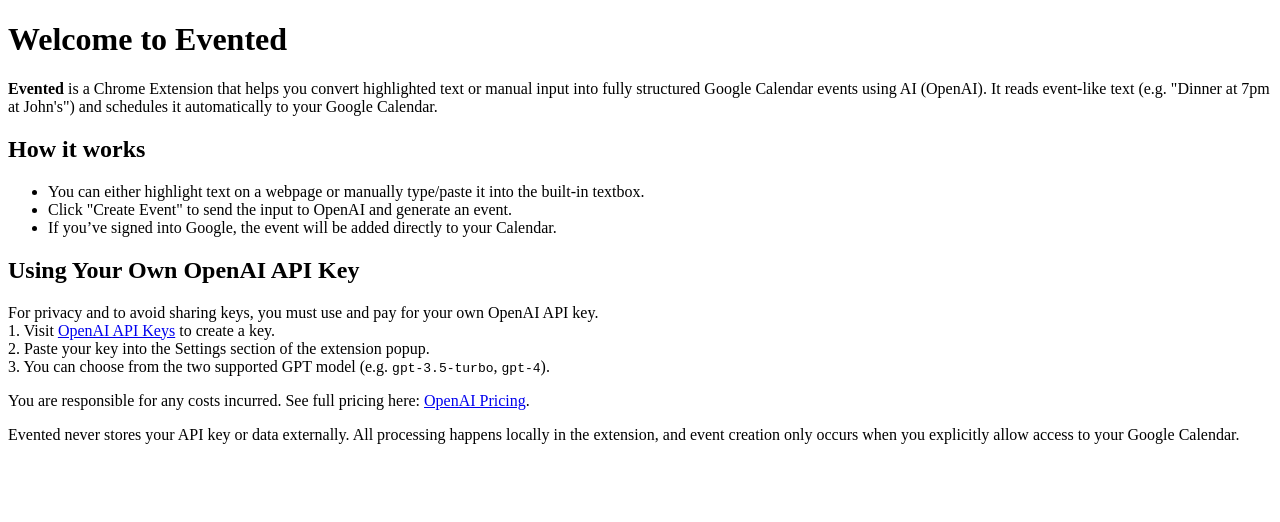
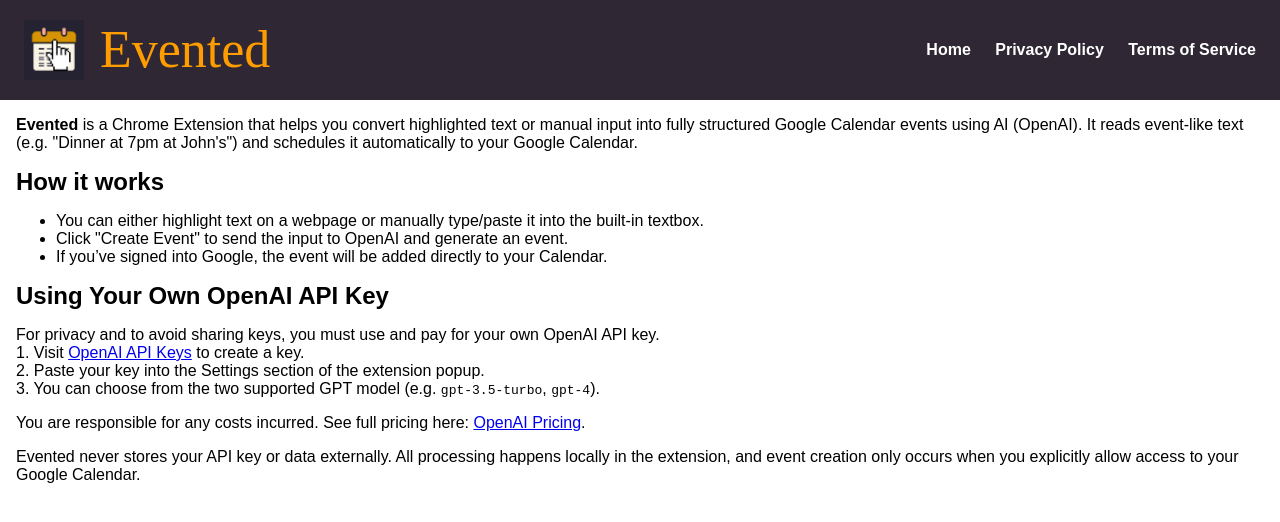
Before and after one commit to sanchithdev/evented-extension, a plain HTML site: page index.html in a window 1280 px wide. Drawn offline with Linux system fonts and the light colour scheme.

Commit message:
Add header, link to other pages

```diff
--- a/index.html
+++ b/index.html
@@ -4,10 +4,20 @@
   <meta charset="UTF-8">
   <meta name="google-site-verification" content="d_43gNrYFharbtDoCqugeqyYirBPzxiUQuBBe6dAzpY" />
   <title>Evented - AI Event Scheduler for Google Calendar</title>
+  <link rel="stylesheet" href="style.css">
 </head>
 <body>
-  <h1>Welcome to Evented</h1>
-
+  <header>
+    <div class="logo">
+      <img src="icons/icon128.png" alt="Evented logo">
+      <h1>Evented</h1>
+    </div>
+    <nav>
+      <a href="index.html">Home</a>
+      <a href="privacy.html">Privacy Policy</a>
+      <a href="terms.html">Terms of Service</a>
+    </nav>
+  </header>
   <p>
     <strong>Evented</strong> is a Chrome Extension that helps you convert highlighted text or manual input into fully structured Google Calendar events using AI (OpenAI).
     It reads event-like text (e.g. "Dinner at 7pm at John's") and schedules it automatically to your Google Calendar.
--- /dev/null
+++ b/style.css
@@ -0,0 +1,52 @@
+body {
+  font-family: Arial, sans-serif;
+  margin: 0;
+  padding: 0;
+}
+
+header {
+  background-color: #2f2834;
+  padding: 20px 24px;
+  display: flex;
+  align-items: center; /* vertical centering */
+  justify-content: space-between;
+}
+
+.logo {
+  display: flex;
+  align-items: center;
+}
+
+.logo img {
+  height: 60px;
+  width: 60px;
+  margin-right: 16px;
+  vertical-align: middle;
+}
+
+.logo h1 {
+  font-family: "Times New Roman", Times, serif;
+  font-size: 52px;
+  font-weight: 400; /* 312 is non-standard; use 400 for regular weight */
+  color: rgb(255, 157, 0);
+  margin: 0;
+  line-height: 1;
+}
+
+nav a {
+  margin-left: 20px;
+  color: white;
+  text-decoration: none;
+  font-weight: bold;
+}
+
+nav a:hover {
+  text-decoration: underline;
+}
+
+body > h1,
+body > h2,
+body > p,
+body > ul {
+  margin: 16px;
+}
```
Also changed, not shown: privacy.html (+12 -0 lines), terms.html (+12 -0 lines), icons/icon128.png (added), icons/icon16.png (added), icons/icon48.png (added).
